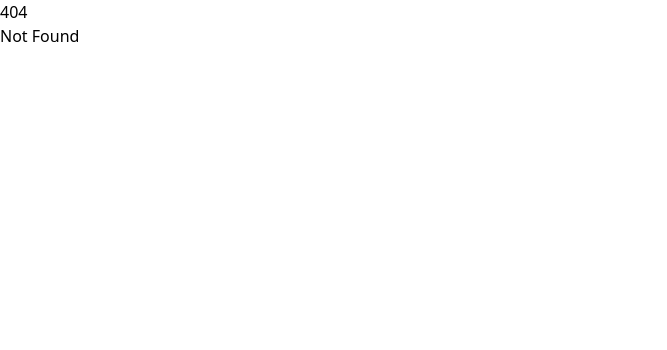
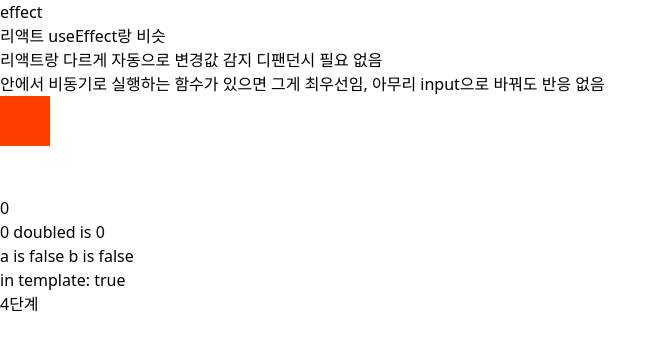
Before and after one commit to DongJae-Go-FE/svelte5, a SvelteKit app: page /effect in a window 1280 px wide. Before the commit this address had no page. Shown: the top 350 px of the page, without its empty margins (0-667 px from the left). Built offline with nearby package versions, Linux system fonts and the light colour scheme.

Commit message:
문법 진행중

```diff
--- /dev/null
+++ b/src/components/Input.svelte
@@ -0,0 +1,12 @@
+<script>
+	let { value = $bindable(), ...props } = $props();
+</script>
+$bindable() 실시간 onChange
+<input bind:value {...props} />
+
+<style>
+	input {
+		font-family: 'Comic Sans MS';
+		color: deeppink;
+	}
+</style>
--- /dev/null
+++ b/src/components/PropsButton.svelte
@@ -0,0 +1,23 @@
+<script module>
+	//컴포넌트 모듈 단위, 컴포넌트가 로드될 때 마다, 모든 인스턴스 즉 컴포넌트가 공유하는 자바스크립트
+	//rune $ 스벨트 접두사
+</script>
+
+<script lang="ts">
+	let { name, count }: { name: string; count: number } = $props();
+
+	const handleClick = () => {
+		return console.log((count += 1));
+	};
+</script>
+
+<button onclick={handleClick}>{name}</button>
+
+<style>
+	button {
+		width: 200px;
+		height: 40px;
+
+		background-color: aquamarine;
+	}
+</style>
--- /dev/null
+++ b/src/routes/bindable/+page.svelte
@@ -0,0 +1,8 @@
+<script>
+	import Input from '../../components/Input.svelte';
+
+	let message = $state('hello');
+</script>
+실시간 바인드 즉 onChange
+<Input bind:value={message} />
+<p>{message}</p>
--- a/src/routes/derived/+page.svelte
+++ b/src/routes/derived/+page.svelte
@@ -3,6 +3,15 @@
 	let doubled = $derived(count * 2);
 
 	let count2 = $state(0);
+
+	let numbers = $state([1, 2, 3]);
+	let total = $derived.by(() => {
+		let total = 0;
+		for (const n of numbers) {
+			total += n;
+		}
+		return total;
+	});
 </script>
 
 <button class="btn" onclick={() => count++}>
@@ -13,6 +22,11 @@
 
 <p>{count} doubled is {doubled}</p>
 
+<button onclick={() => numbers.push(numbers.length + 1)}>
+	{numbers.join(' + ')} = {total}
+</button>
+<a href="/effect">3단계</a>
+
 <style>
 	.btn {
 		width: 200px;
--- /dev/null
+++ b/src/routes/effect/+page.svelte
@@ -0,0 +1,104 @@
+<script lang="ts">
+	let size = $state(50);
+	let color = $state('#ff3e00');
+
+	let canvas: HTMLCanvasElement;
+
+	$effect(() => {
+		const context = canvas.getContext('2d');
+
+		if (context) {
+			context.clearRect(0, 0, canvas.width, canvas.height);
+
+			// this will re-run whenever `color` or `size` change
+			context.fillStyle = color;
+			context.fillRect(0, 0, size, size);
+		}
+	});
+
+	let state2 = $state({ value: 0 });
+	let derived = $derived({ value: state2.value * 2 });
+
+	// 이것은 한 번만 실행됩니다. 왜냐하면 `state`는 재할당되지 않고(단지 변형만 됩니다)
+	$effect(() => {
+		state2;
+		console.log(state2);
+	});
+
+	// 이것은 `state.value`가 변경될 때마다 실행됩니다...
+	$effect(() => {
+		state2.value;
+		console.log(state2.value);
+	});
+
+	// ...그리고 이것도 마찬가지입니다. 왜냐하면 `derived`는 매번 새로운 객체이기 때문입니다.
+	$effect(() => {
+		derived;
+		console.log(derived);
+	});
+
+	//$effect 안에 있는 값을 직접 변경해야한다.
+
+	let a = $state(false);
+	let b = $state(false);
+
+	$effect(() => {
+		console.log('running');
+
+		if (a || b) {
+			console.log('inside if block');
+		}
+	});
+
+	//그리고 useEffet랑 다르게 a,b 두값이 바뀌어도 작동하는게 아니라 마지막에 읽은 값에만 재반응을 한다,
+
+
+	//메모리 누수 없이 	$effect안에서 동작여부 확인
+	console.log('in component setup:', $effect.tracking()); // false
+
+	$effect(() => {
+		console.log('in effect:', $effect.tracking()); // true
+	});
+
+
+	//https://svelte.dev/docs/svelte/$effect#When-not-to-use-$effect
+
+	//싱태값을 변경할 때는 $effect를 쓰지말고 derived를 쓸 것, $effect는 dom조작용으로만 사용
+	//만약 꼭 써야 하는 경우
+
+	// let left = {
+	// 	get value() {
+	// 		return total - spent;
+	// 	},
+	// 	set value(v) {
+	// 		spent = total - v;
+	// 	}
+	// };
+	//get set을 씁시다.
+</script>
+
+<div>effect</div>
+<p>리액트 useEffect랑 비슷</p>
+<p>리액트랑 다르게 자동으로 변경값 감지 디팬던시 필요 없음</p>
+<p>안에서 비동기로 실행하는 함수가 있으면 그게 최우선임, 아무리 input으로 바꿔도 반응 없음</p>
+
+<canvas bind:this={canvas} width="100" height="100"></canvas>
+
+<button onclick={() => (state2.value += 1)}>
+	{state2.value}
+</button>
+
+<p>{state2.value} doubled is {derived.value}</p>
+
+<button onclick={() => (a = !a)}>a is {a}</button>
+<button onclick={() => (b = !b)}>b is {b}</button>
+
+<p>in template: {$effect.tracking()}</p>
+
+<!-- true -->
+
+
+<a href="/props">4단계</a>
+
+<style>
+</style>
--- /dev/null
+++ b/src/routes/host/+page.svelte
@@ -0,0 +1,3 @@
+<script>
+
+</script>
--- /dev/null
+++ b/src/routes/inspect/+page.svelte
@@ -0,0 +1,3 @@
+<script>
+
+</script>
--- /dev/null
+++ b/src/routes/props/+page.svelte
@@ -0,0 +1,8 @@
+<script>
+	import PropsButton from '../../components/PropsButton.svelte';
+
+	let count = $state(0);
+</script>
+
+<PropsButton name="테스트" {count} />
+<a href="/bindable">5단계</a>
```
